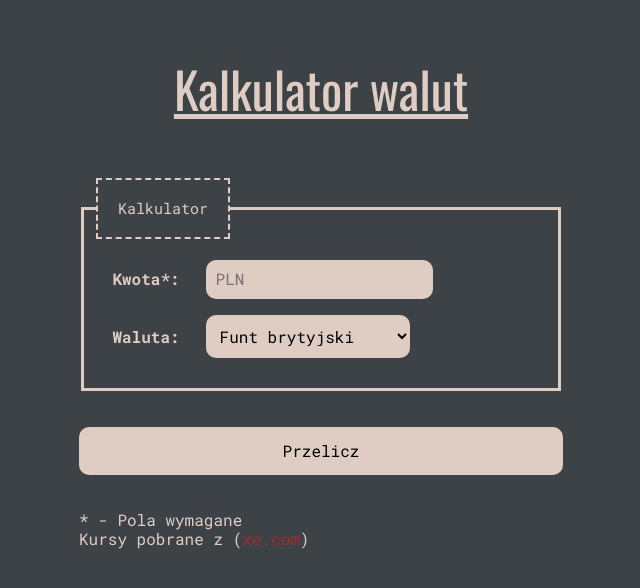
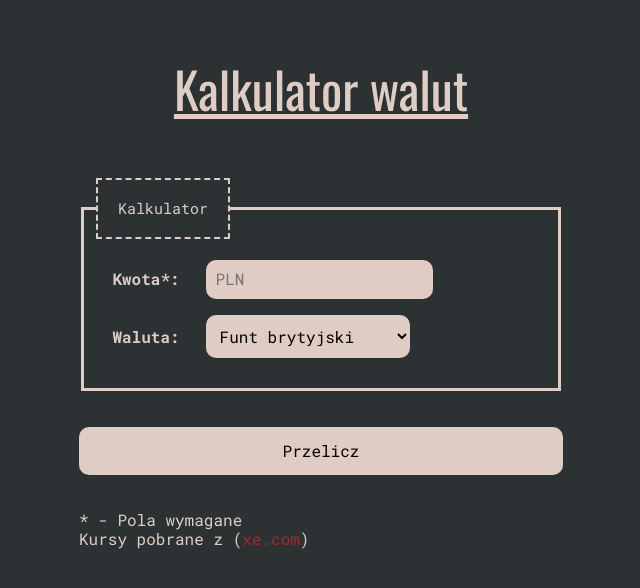
Before and after one commit to Siedemus/Currency-Converter, a plain HTML site: page index.html in a window 1280 px wide. Shown: the whole page, without its empty margins (319-959 px from the left). Drawn offline with nearby package versions, Linux system fonts and the light colour scheme.

Commit message:
added darker background color

```diff
--- a/body.css
+++ b/body.css
@@ -1,5 +1,5 @@
 .body {
-    background-color: rgb(60, 66, 69);
+    background-color: rgb(44, 49, 51);
     color: rgb(223, 205, 195);
     max-width: 800px;
     margin: 8px auto;
```
